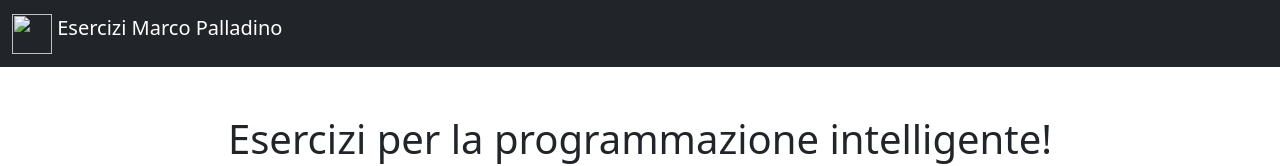
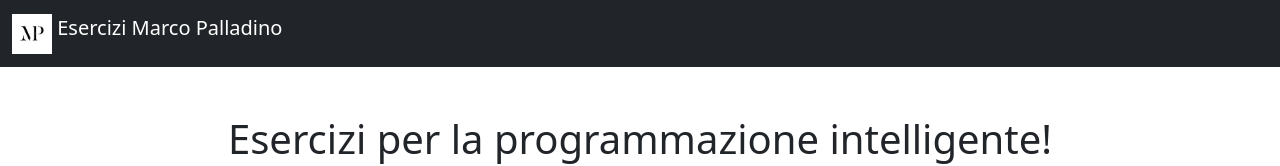
Before and after one commit to pogliaa/info, a plain HTML site: page oldindex.html in a window 1280 px wide. Shown: the top 166 px of the page. Drawn offline with nearby package versions, Linux system fonts and the light colour scheme; files whose address does not match are found by name.

Commit message:
Update oldindex.html

```diff
--- a/oldindex.html
+++ b/oldindex.html
@@ -14,7 +14,7 @@
     <nav class="navbar navbar-dark bg-dark">
          <div class="container-fluid">
             <a class="navbar-brand" href="#">
-               <img src="logo mp.jpg" alt="" width="40" height="40" class="d-inline-block align-text-top">
+               <img src="logomp.jpg" alt="" width="40" height="40" class="d-inline-block align-text-top">
                   Esercizi Marco Palladino
                 </a>
         </nav>
```
